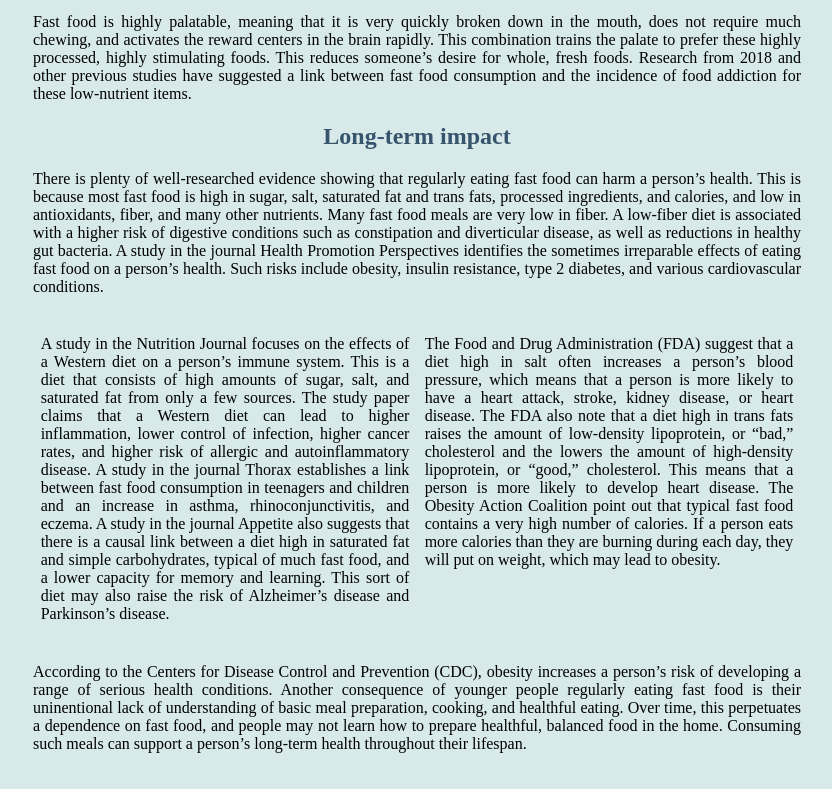
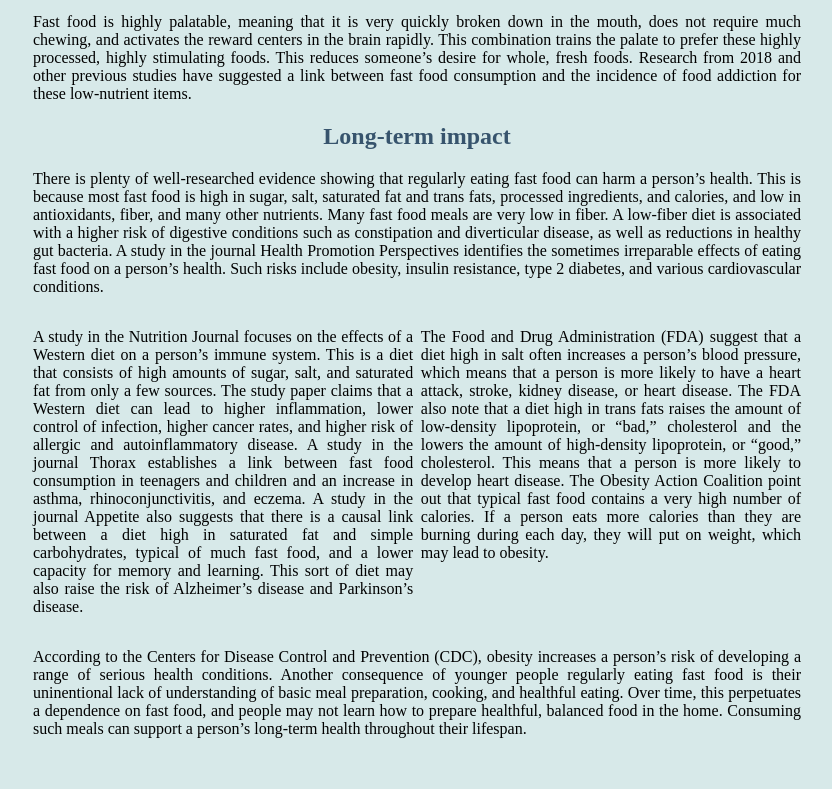
Before and after one commit to markunaite/TekstoFormatavimas, a plain HTML site: page CSS FLOAT IR CLEAR/index.html in a window 1280 px wide. Shown: the part 973-1762 px from the top of the page, without its empty margins (223-1055 px from the left). Drawn offline with Linux system fonts and the light colour scheme; a web font is replaced by a local one.

Commit message:
pakeitimas

```diff
--- a/CSS FLOAT IR CLEAR/css/style.css
+++ b/CSS FLOAT IR CLEAR/css/style.css
@@ -38,7 +38,7 @@ h2 {
 .main-a {
     float: left;
     width: 50%;
-    padding: 1%;
+    padding-right: 1%;
     text-align: justify;
 }
 
@@ -46,7 +46,7 @@ h2 {
     float: right;
     width: 50%;
     text-align: justify;
-    padding: 1%;
+
 }
 div {
     display: flex;
```
